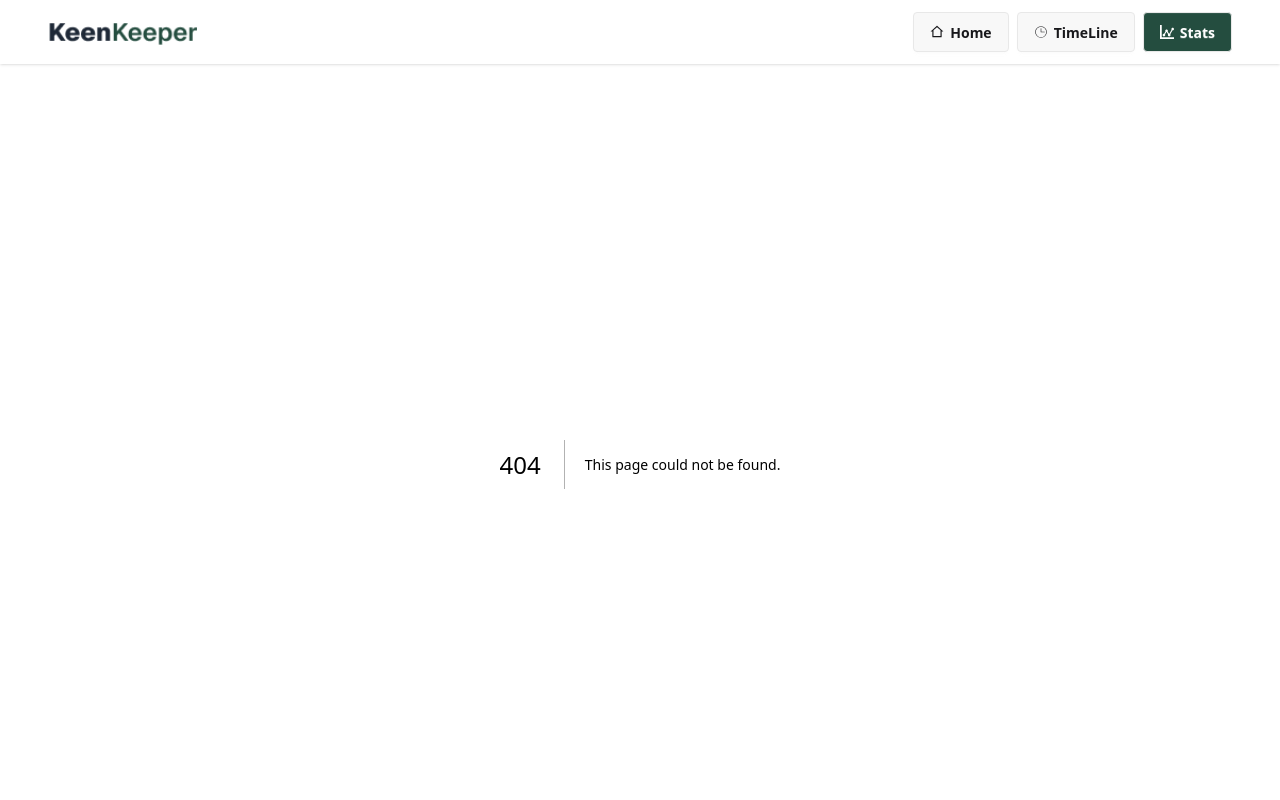
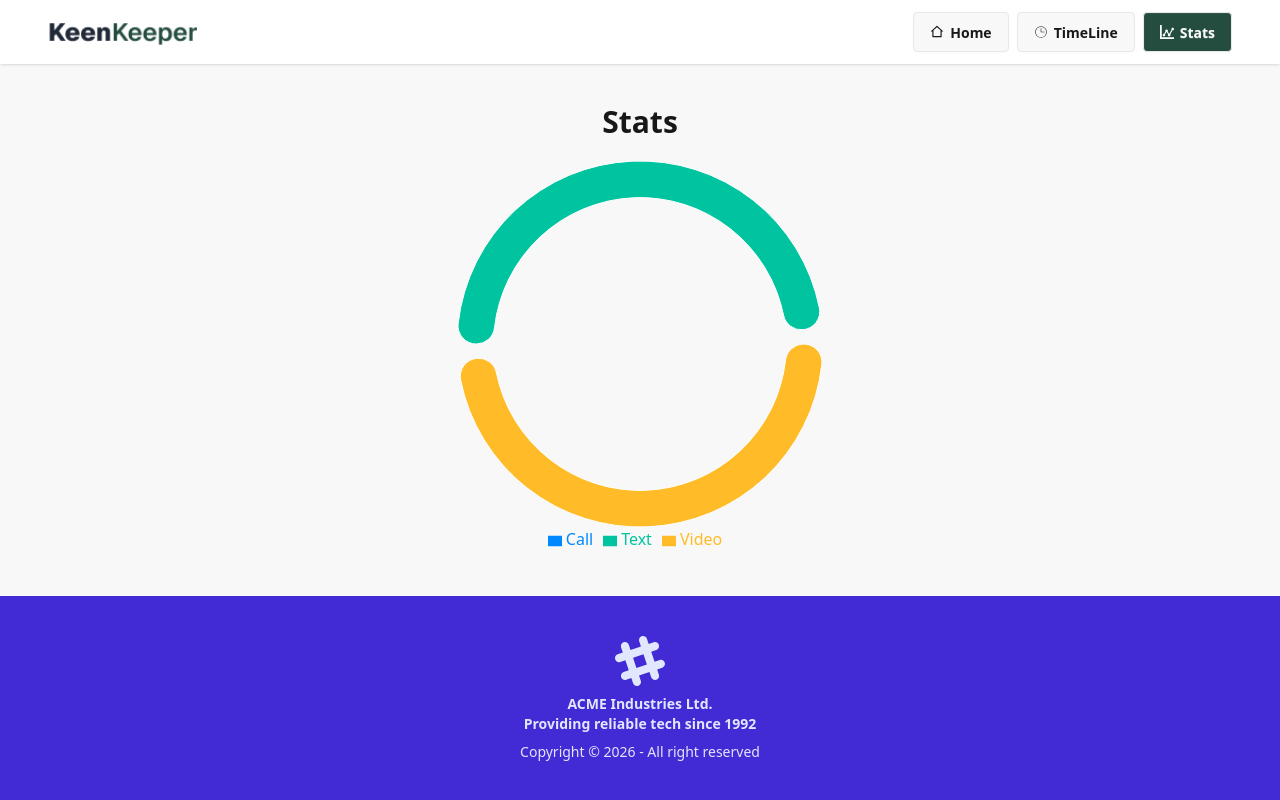
Before and after one commit to masum-k/b13-assignment-7, a Next.js app: page /stats in a window 1280 px wide. Before the commit this address had no page. Shown: the top 800 px of the page. Built offline with nearby package versions, Linux system fonts and the light colour scheme.

Commit message:
added stats page

```diff
--- a/package.json
+++ b/package.json
@@ -14,7 +14,8 @@
     "next": "^16.2.4",
     "react": "^19.2.5",
     "react-dom": "^19.2.5",
-    "react-icons": "^5.6.0"
+    "react-icons": "^5.6.0",
+    "recharts": "^3.8.1"
   },
   "devDependencies": {
     "@tailwindcss/postcss": "^4",
--- a/src/app/page.js
+++ b/src/app/page.js
@@ -2,6 +2,7 @@ import Banner from '@/components/Banner/Banner';
 import TotalFriendsCount from '@/components/TotalFriendsCount/TotalFriendsCount';
 import React from 'react';
 import FriendPage from './friends/page';
+import StatsPage from './stats/page';
 
 const page = () => {
   return (
--- /dev/null
+++ b/src/app/stats/page.jsx
@@ -0,0 +1,39 @@
+"use client";
+
+import { TimeLineContext } from '@/components/Context/TimeLineContext';
+import React, { useContext } from 'react';
+import { Legend, Pie, PieChart, Tooltip } from 'recharts';
+
+const StatsPage = () => {
+    const { timeLineAdded } = useContext(TimeLineContext);
+    const data = [
+        { name: 'Call', value: timeLineAdded.length, fill: '#0088FE' },
+        { name: 'Text', value: 300, fill: '#00C49F' },
+        { name: 'Video', value: 300, fill: '#FFBB28' },
+    ];
+    return (
+        <div className="w-full text-center my-10">
+            <h1 className="text-3xl font-bold mb-4">Stats</h1>
+            <div>
+                <PieChart width={400} height={400}>
+                    <Pie
+                        data={data}
+                        innerRadius="80%"
+                        outerRadius="100%"
+                        // Corner radius is the rounded edge of each pie slice
+                        cornerRadius="50%"
+                        fill="#8884d8"
+                        // padding angle is the gap between each pie slice
+                        paddingAngle={5}
+                        dataKey="value"
+                        isAnimationActive={true}
+                    />
+                    <Legend />
+                    <Tooltip />
+                </PieChart>
+            </div>
+        </div>
+    );
+};
+
+export default StatsPage;
--- a/src/app/stats/pages.jsx
+++ /dev/null
@@ -1,11 +0,0 @@
-import React from 'react';
-
-const StatsPage = () => {
-    return (
-        <div>
-
-        </div>
-    );
-};
-
-export default StatsPage;
--- a/src/app/timeline/page.jsx
+++ b/src/app/timeline/page.jsx
@@ -9,31 +9,31 @@ const TimeLinePage = () => {
     const { timeLineAdded } = useContext(TimeLineContext)
 
     return (
-        <div>
+        <div className='md:w-5xl mt-6 '>
+            <h1 className='text-3xl font-bold'>Timeline</h1>
             {
+                timeLineAdded.length === 0 ? <div className='bg-white md:w-96 mx-auto shadow text-center p-4 gap-2 mt-4 mb-2 rounded-xl font-semibold'>No Chat History</div> :
                     timeLineAdded.map((added, ind) => {
                         return (
-                        <div key={ind} className='bg-white shadow '>
-                            {/*
-                            condition1 ?"Value 1": condition2 ? "Value 2": "Default Value";
-                             "call" ? "/call.png": added.action === "text"?"/text.png":"/video.png"
-                            */}
+                            <div key={ind} className='bg-white shadow flex items-center p-4 gap-2 mt-4 mb-2 rounded-xl'>
                                 <Image
                                     src={added.action ===
-                                    'call'? "/call.png"
-                                    : added.action === 'text'?"/text.png"
-                                    :"/video.png"}
+                                        'Call' ? "/call.png"
+                                        : added.action === 'Text' ? "/text.png"
+                                            : "/video.png"}
                                     width={30}
                                     height={30}
                                     alt={added.name}
                                 />
-                            <h1>Call with {added.name}</h1>
-                            <h1>bye</h1>
+                                <div>
+
+                                    <p><span className='text-[#244D3F] font-medium text-xl'>{added.action}</span> with {added.name}</p>
+                                    <p>April 28, 2026</p>
                                 </div>
-
-
+                            </div>
                         )
-                })
+                    }
+                    )
             }
         </div>
     );
--- a/src/components/Buttons/TimeLineButton.jsx
+++ b/src/components/Buttons/TimeLineButton.jsx
@@ -11,13 +11,13 @@ const TimeLineButton = ({ name }) => {
 
     return (
         <>
-            <div onClick={() => timeLineData("call")} className=' w-52 mx-auto card items-center cursor-pointer py-3 bg-base-200 shadow'>
+            <div onClick={() => timeLineData("Call")} className=' w-52 mx-auto card items-center cursor-pointer py-3 bg-base-200 shadow'>
                 <PiPhoneCallBold size={20} /><p>Call</p>
             </div>
-            <div onClick={() => timeLineData("text")} className='w-52 mx-auto card items-center cursor-pointer py-3 bg-base-200 shadow'>
+            <div onClick={() => timeLineData("Text")} className='w-52 mx-auto card items-center cursor-pointer py-3 bg-base-200 shadow'>
                 <PiChatTextBold size={20} /><p>Text</p>
             </div>
-            <div onClick={() => timeLineData("video")} className='w-52 mx-auto card items-center cursor-pointer py-3 bg-base-200 shadow'>
+            <div onClick={() => timeLineData("Video")} className='w-52 mx-auto card items-center cursor-pointer py-3 bg-base-200 shadow'>
                 <PiVideoCameraBold size={20} /> <p>Video</p>
             </div>
         </>
```
Also changed, not shown: 1 other file (tests, documents, lock files or other folders). Lines whose indentation alone changed are shown as unchanged.
